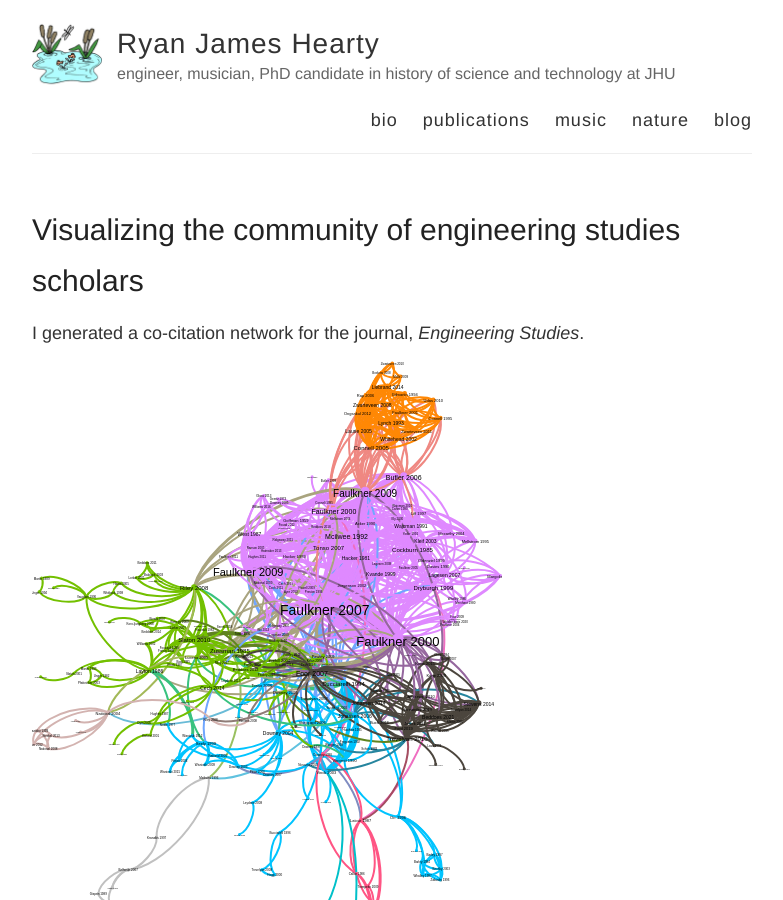
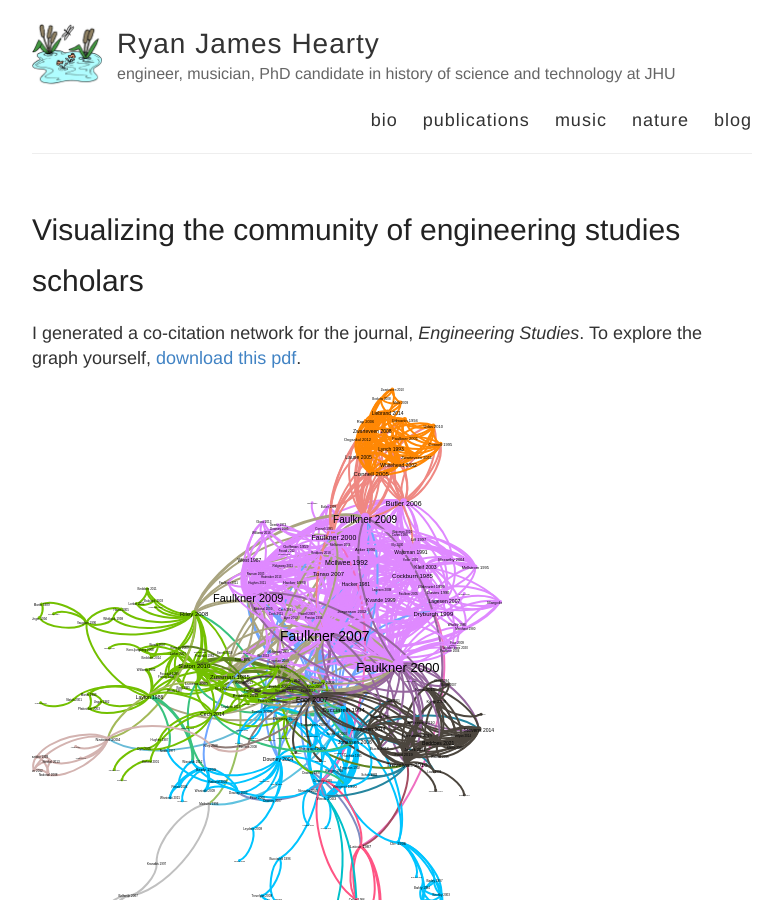
Before and after one commit to rhearty1/rhearty1.github.io, a Jekyll site: the page built from _posts/2021-11-30-visualizing-engineering-studies.md, in a window 1280 px wide and 900 px high. Shown: the whole window, without its empty margins (248-1031 px from the left). Built offline with Jekyll 4.4.1, drawn with Linux system fonts in a browser that asks for light colours.

Commit message:
added pdf of co-citation network

```diff
--- a/_posts/2021-11-30-visualizing-engineering-studies.md
+++ b/_posts/2021-11-30-visualizing-engineering-studies.md
@@ -5,7 +5,7 @@ categories: [coding]
 tags: [history, engineering]
 ---
 
-I generated a co-citation network for the journal, *Engineering Studies*.
+I generated a co-citation network for the journal, *Engineering Studies*. To explore the graph yourself, [download this pdf](/assets/engineering-studies-co-citation.pdf).
 
 ![](/assets/engineering-studies-co-citation.svg)
 
```
Also changed, not shown: 1 other file.
